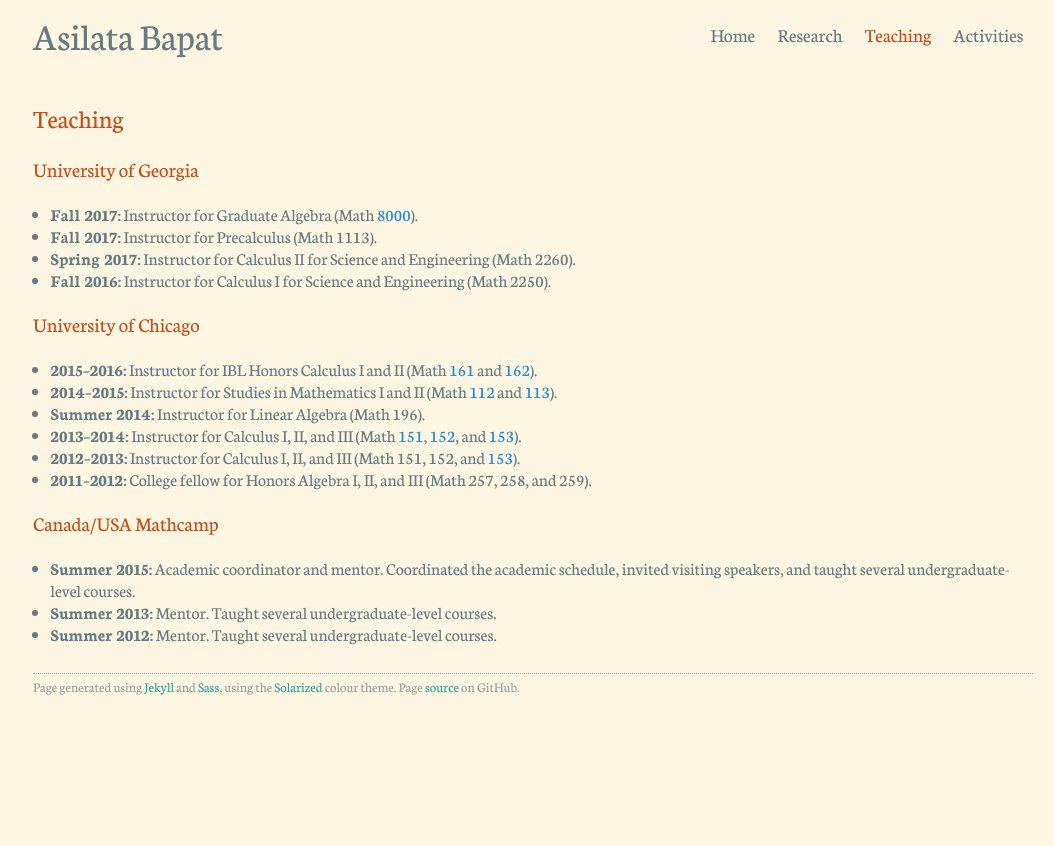
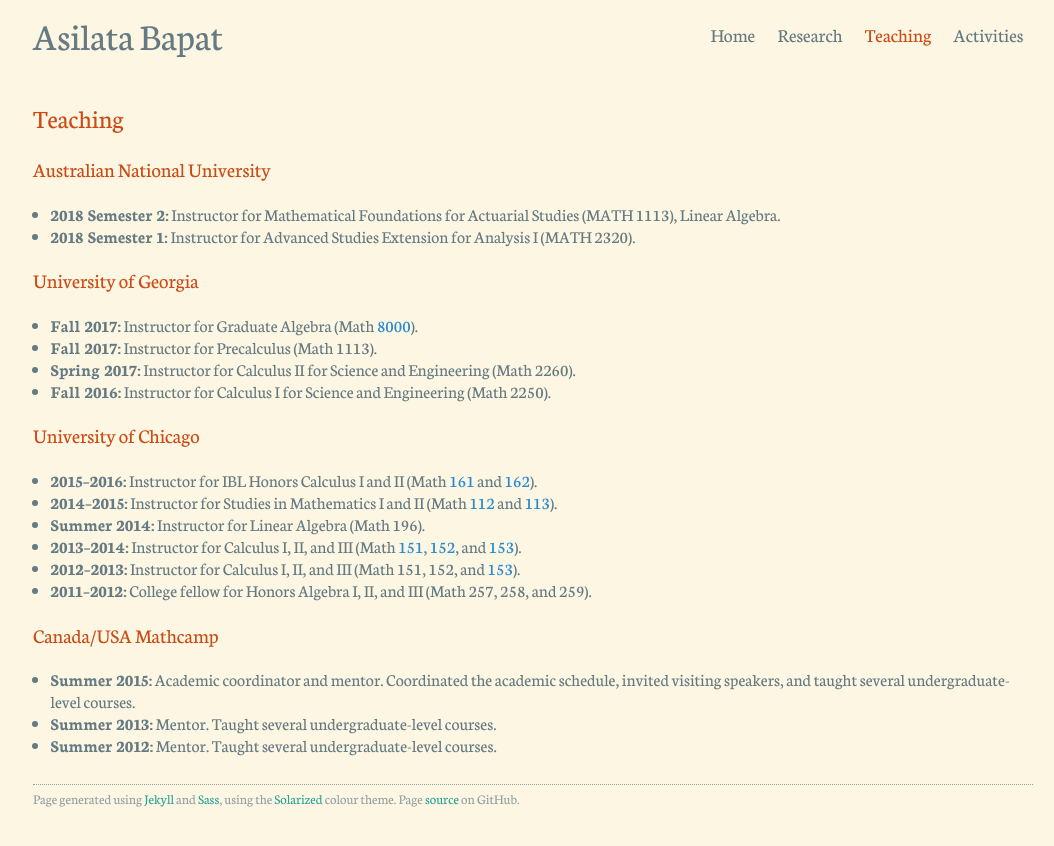
Before and after one commit to dongmouren0/dongmouren.github.io, a Jekyll site: the page built from teaching/index.md, in a window 1280 px wide. Shown: the top 846 px of the page, without its empty margins (107-1161 px from the left). Built offline with Jekyll 4.4.1, drawn with Linux system fonts in a browser that asks for light colours.

Commit message:
Updated site for 2018 Sem 2.

```diff
--- a/_data/activities.yml
+++ b/_data/activities.yml
@@ -50,10 +50,10 @@
   display-date: "2016-2017"
   category: &other other
 
-- content: We are organizing a [Summer School on Geometric Representation Theory](https://ssgrt2018.ist.ac.at/) at IST Austria in July 2018!
+- content: We organised a [Summer School on Geometric Representation Theory](https://ssgrt2018.ist.ac.at/) at IST Austria in July 2018.
   date: "2018-07-09"
   display-date: "2018-07-09"
-  current: true
+  current: false
   category: *other
 
 - content: Together with Simion Filip, I organized [Pizza Seminar](https://math.uchicago.edu/~pizzaseminar/) at the University of Chicago.
--- a/_data/teaching.yml
+++ b/_data/teaching.yml
@@ -1,3 +1,13 @@
+- description: Instructor for Mathematical Foundations for Actuarial Studies (MATH 1113), Linear Algebra.
+  location: &anu Australian National University
+  date: "2018-07-23"
+  display-date: "2018 Semester 2"
+
+- description: Instructor for Advanced Studies Extension for Analysis I (MATH 2320).
+  location: *anu
+  date: "2018-02-20"
+  display-date: "2018 Semester 1"
+
 - description: Instructor for Calculus I for Science and Engineering (Math 2250).
   location: &uga University of Georgia
   date: "2016-09-05"
--- a/teaching/index.md
+++ b/teaching/index.md
@@ -5,6 +5,18 @@ navigation_weight: 3
 ---
 
 ## {{ page.title }}
+
+### Australian National University
+{% assign anu = site.data.teaching | where: "location", "Australian National University" | sort: 'date' | reverse %}
+<ul>
+{% for class in anu %}
+<li>
+<strong>{{ class.display-date }}:</strong>
+{{ class.description | markdownify | strip | remove: '<p>' | remove: '</p>'}}
+</li>
+{% endfor %}
+</ul>
+
 
 ### University of Georgia
 {% assign uga = site.data.teaching | where: "location", "University of Georgia" | sort: 'date' | reverse %}
```
Also changed, not shown: index.md (+1 -0 lines).
